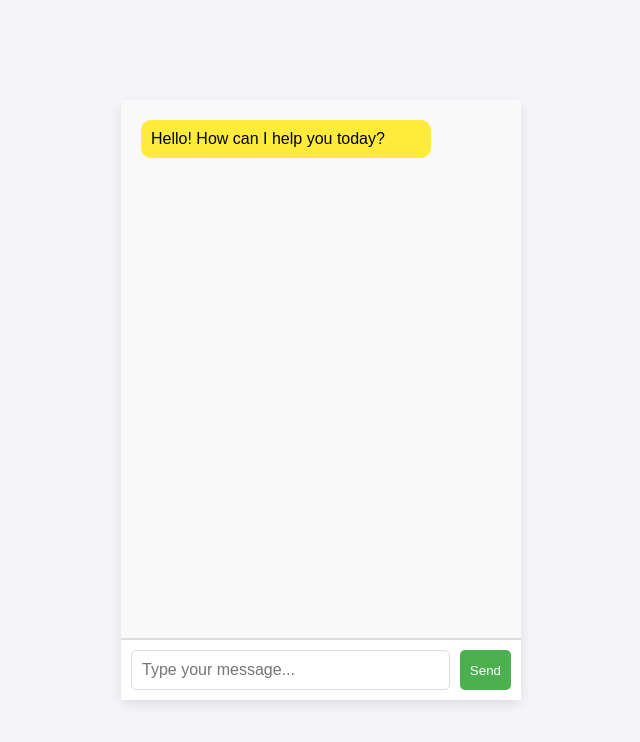
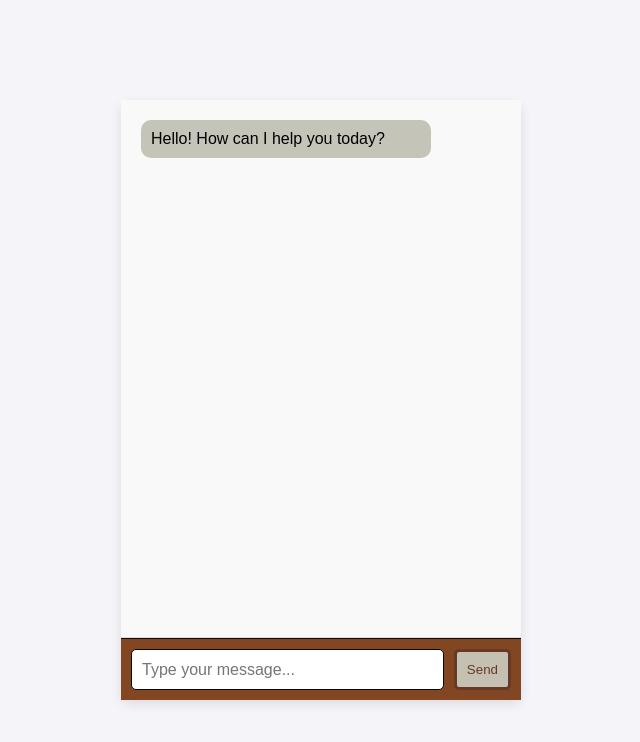
Before and after one commit to SphiweJoe/Professional_Portfolio, a plain HTML site: page chatbot.html in a window 1280 px wide. Shown: the whole page, without its empty margins (319-959 px from the left). Drawn offline with Linux system fonts and the light colour scheme.

Commit message:
Chatbot visual content adjustmetn

```diff
--- a/chatbot.html
+++ b/chatbot.html
@@ -42,42 +42,42 @@
         }
 
         .chat-window .user-message {
-            background-color: #e0f7fa;
+            background-color: #a8a49f;
             align-self: flex-start;
         }
 
         .chat-window .bot-message {
-            background-color: #ffeb3b;
+            background-color: #c5c4b8;
             align-self: flex-end;
         }
 
         .chat-input-container {
             display: flex;
             padding: 10px;
-            border-top: 1px solid #ddd;
-            background-color: #fff;
+            border-top: 1px solid #0e0c0c;
+            background-color: #834623;
         }
 
         .chat-input {
             width: 100%;
             padding: 10px;
             font-size: 16px;
-            border: 1px solid #ddd;
+            border: 1px solid #080808;
             border-radius: 5px;
             margin-right: 10px;
         }
 
         .send-btn {
-            background-color: #4CAF50;
-            color: white;
-            border: none;
+            background-color: #c4c1b3;
+            color: rgb(104, 57, 36);
+            border: solid;
             padding: 10px;
             border-radius: 5px;
             cursor: pointer;
         }
 
         .send-btn:hover {
-            background-color: #45a049;
+            background-color: #8b4811;
         }
     </style>
 </head>
@@ -139,6 +139,7 @@
             document.getElementById('user-input').value = '';
 
             // Simulate bot response (you can customize this part with actual logic)
+            //Add more content for bot responses
             setTimeout(function() {
                 var botMessageDiv = document.createElement('div');
                 botMessageDiv.classList.add('message', 'bot-message');
```
